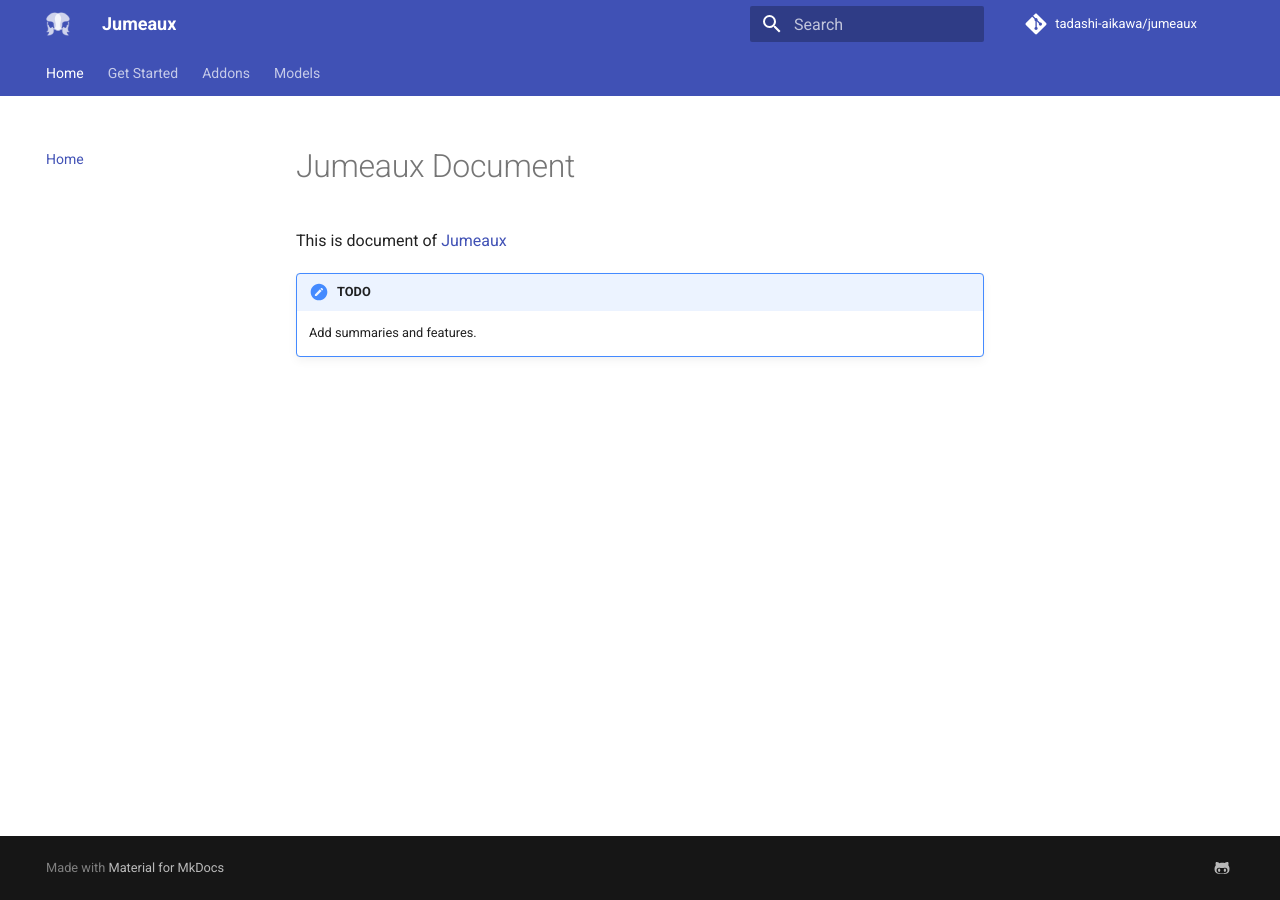
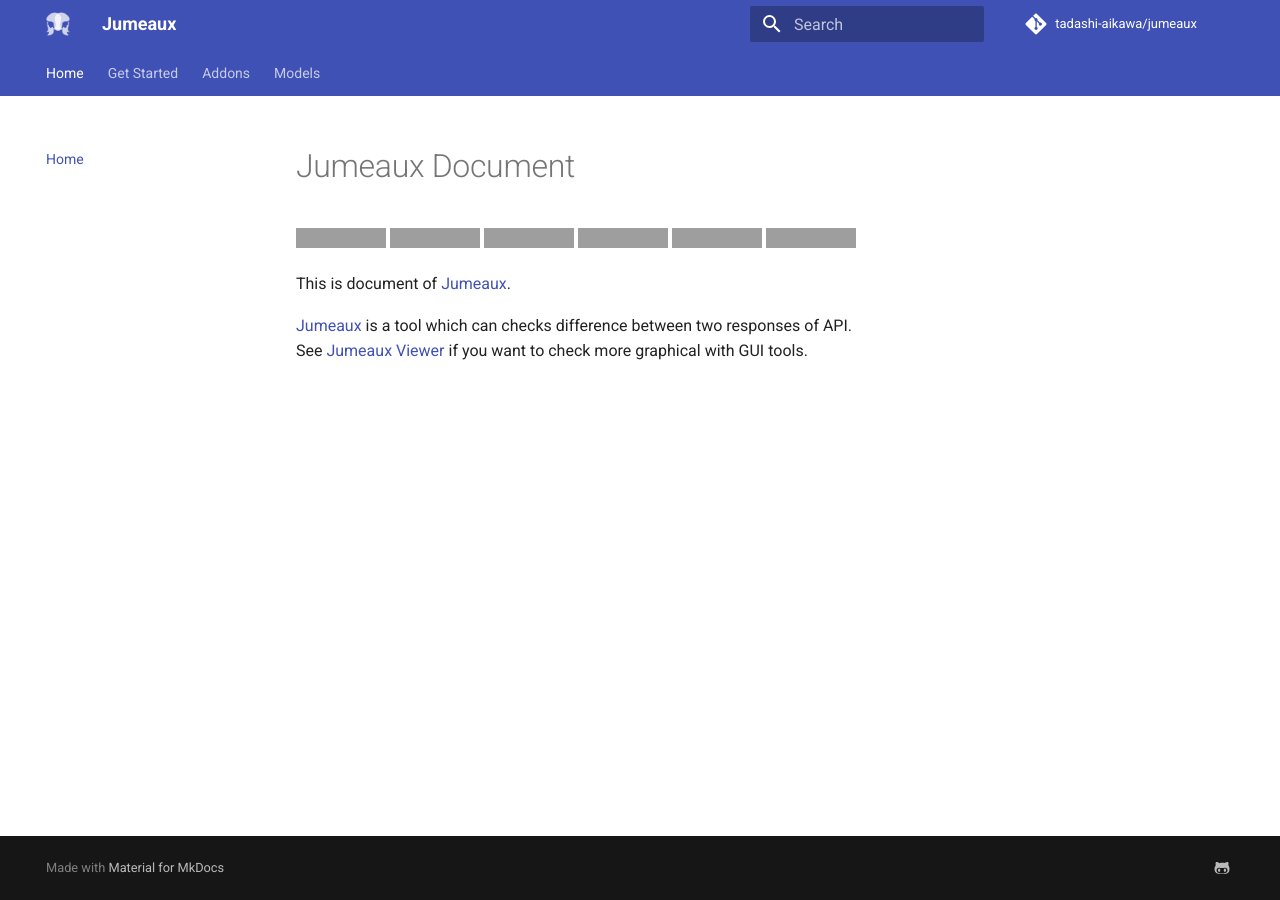
Before and after one commit to tadashi-aikawa/jumeaux, an MkDocs documentation site: the page built from docs/index.md, in a window 1280 px wide. Built offline with MkDocs 1.6.1 and Material for MkDocs 9.7.7, drawn with Linux system fonts in a browser that asks for light colours; nearby versions of some CDN libraries; comment, search, counter and statistics services are not loaded; old or Windows-style settings are respelled for this version of MkDocs; grey boxes are pictures that could not be loaded.

Commit message:
:pencil: Fix documentation top

```diff
--- a/docs/index.md
+++ b/docs/index.md
@@ -1,10 +1,16 @@
 Jumeaux Document
 ================
 
-This is document of [Jumeaux]
+![](https://img.shields.io/pypi/pyversions/jumeaux.svg) [![](https://img.shields.io/pypi/v/jumeaux.svg)][pypi] [![](https://api.travis-ci.org/tadashi-aikawa/jumeaux.svg?branch=master)][travis] [![](https://codeclimate.com/github/tadashi-aikawa/jumeaux/badges/coverage.svg)][coverage] [![](https://codeclimate.com/github/tadashi-aikawa/jumeaux/badges/gpa.svg)][complexity] ![](https://img.shields.io/github/license/mashape/apistatus.svg)
 
-!!! tips "TODO"
+This is document of [Jumeaux].
 
-    Add summaries and features.
+[Jumeaux] is a tool which can checks difference between two responses of API.
+See [Jumeaux Viewer] if you want to check more graphical with GUI tools.
 
 [Jumeaux]: https://github.com/tadashi-aikawa/jumeaux
+[Jumeaux Viewer]: https://github.com/tadashi-aikawa/jumeaux-viewer
+[travis]: https://travis-ci.org/tadashi-aikawa/jumeaux/builds
+[coverage]: https://codeclimate.com/github/tadashi-aikawa/jumeaux/coverage
+[complexity]: https://codeclimate.com/github/tadashi-aikawa/jumeaux
+[pypi]: https://pypi.python.org/pypi/jumeaux
```
